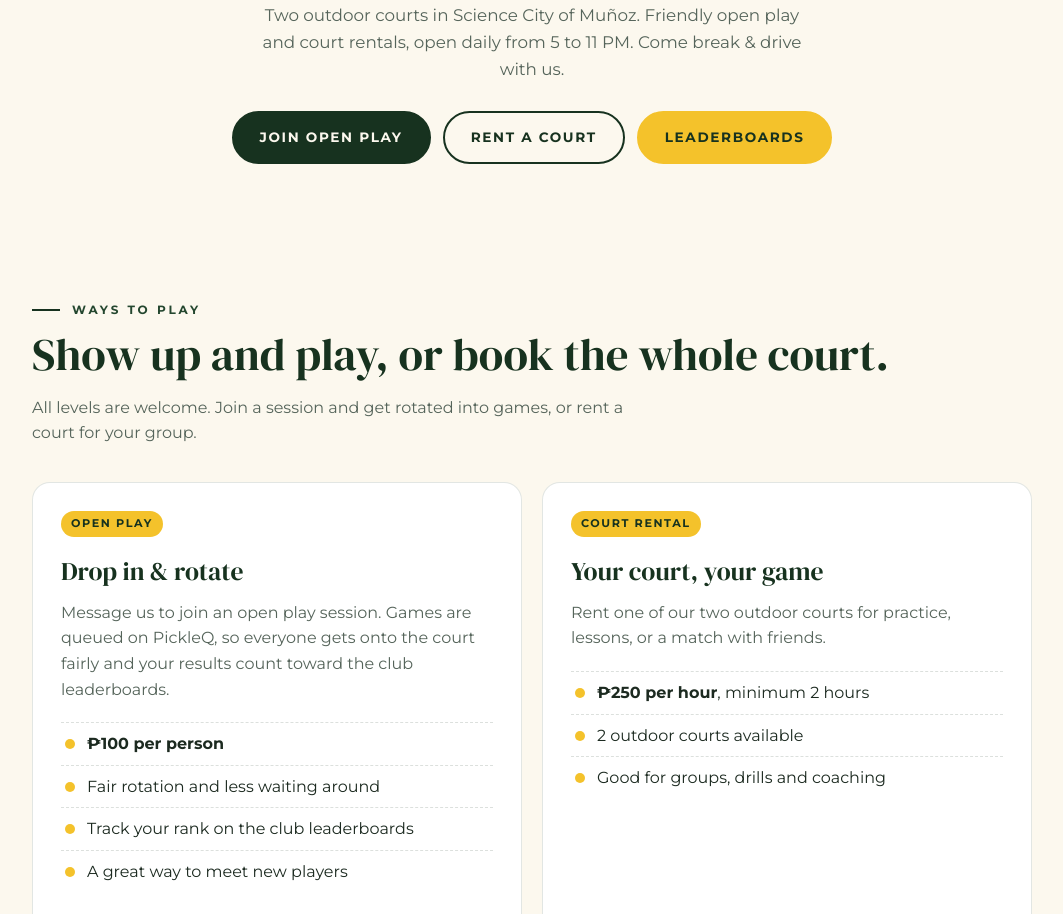
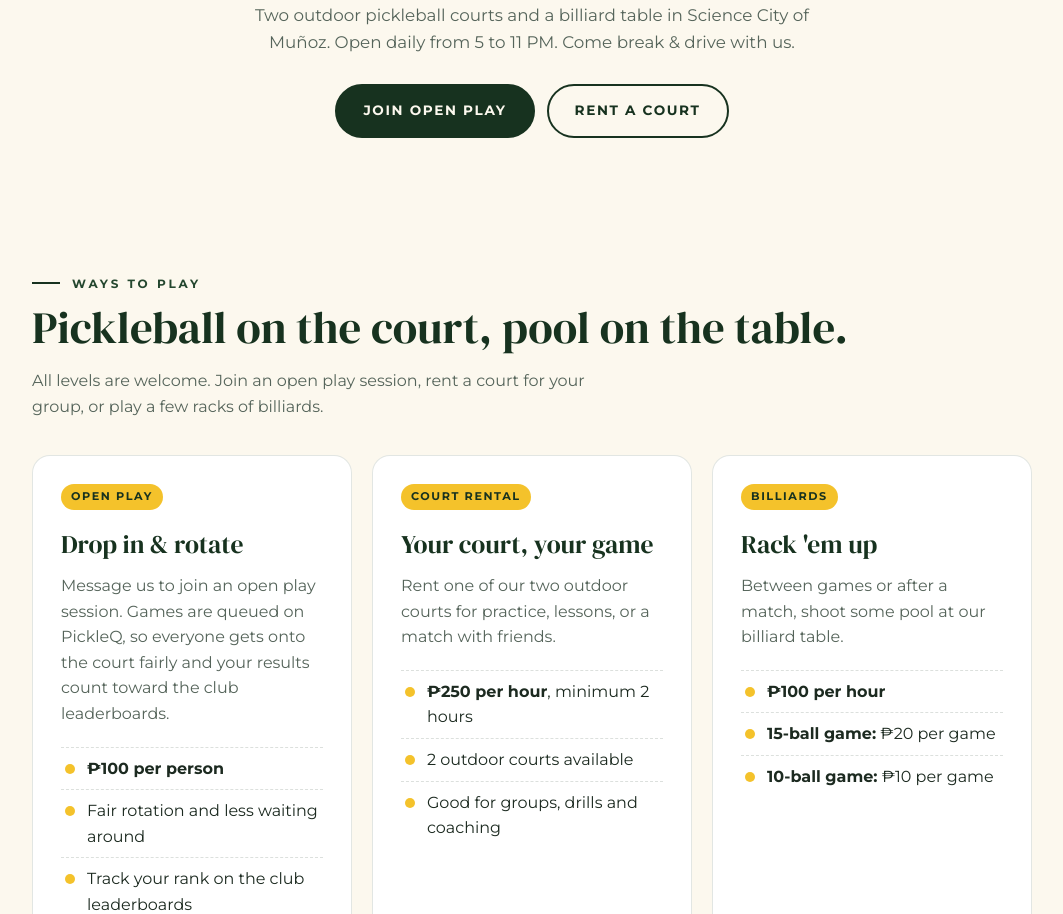
Before and after one commit to pansitlugaw/pickle-cue, a plain HTML site: page index.html in a window 1280 px wide. Shown: the part 539-1453 px from the top of the page, without its empty margins (108-1171 px from the left). Drawn offline with Linux system fonts and the light colour scheme.

Commit message:
Add billiards; move Leaderboards out of main button rows

```diff
--- a/index.html
+++ b/index.html
@@ -134,6 +134,7 @@
     <ul>
       <li><a href="#play">Play</a></li>
       <li><a href="#courts">Courts</a></li>
+      <li class="hide-sm"><a href="#billiards">Billiards</a></li>
       <li class="hide-sm"><a href="#visit">Visit</a></li>
       <li><a href="https://pickleq.app/club/pickle-cue" target="_blank" rel="noopener">Leaderboards</a></li>
     </ul>
@@ -143,11 +144,10 @@
 <header class="hero" id="top">
   <div class="wrap">
     <img src="assets/logo.jpg" alt="Pickle Cue Pickleball Club — Break &amp; Drive">
-    <p class="lead">Two outdoor courts in Science City of Muñoz. Friendly open play and court rentals, open daily from 5 to 11 PM. Come break &amp; drive with us.</p>
+    <p class="lead">Two outdoor pickleball courts and a billiard table in Science City of Muñoz. Open daily from 5 to 11 PM. Come break &amp; drive with us.</p>
     <div class="btns">
       <a class="btn btn-primary" href="https://m.me/ch/97NtbXh65bJyTkrY/" target="_blank" rel="noopener">Join Open Play</a>
       <a class="btn btn-ghost" href="#courts">Rent a Court</a>
-      <a class="btn btn-yellow" href="https://pickleq.app/club/pickle-cue" target="_blank" rel="noopener">Leaderboards</a>
     </div>
   </div>
 </header>
@@ -155,8 +155,8 @@
 <section id="play">
   <div class="wrap">
     <div class="eyebrow">Ways to play</div>
-    <h2>Show up and play, or book the whole court.</h2>
-    <p class="sub">All levels are welcome. Join a session and get rotated into games, or rent a court for your group.</p>
+    <h2>Pickleball on the court, pool on the table.</h2>
+    <p class="sub">All levels are welcome. Join an open play session, rent a court for your group, or play a few racks of billiards.</p>
     <div class="cards">
       <div class="card">
         <span class="tag">Open Play</span>
@@ -183,6 +183,17 @@
           <li>Good for groups, drills and coaching</li>
         </ul>
         <a class="btn btn-yellow" href="https://m.me/ch/97NtbXh65bJyTkrY/" target="_blank" rel="noopener">Book on Messenger</a>
+      </div>
+      <div class="card" id="billiards">
+        <span class="tag">Billiards</span>
+        <h3>Rack 'em up</h3>
+        <p>Between games or after a match, shoot some pool at our billiard table.</p>
+        <ul>
+          <li><strong>₱100 per hour</strong></li>
+          <li><strong>15-ball game:</strong> ₱20 per game</li>
+          <li><strong>10-ball game:</strong> ₱10 per game</li>
+        </ul>
+        <a class="btn btn-ghost" href="https://m.me/ch/97NtbXh65bJyTkrY/" target="_blank" rel="noopener">Message Us</a>
       </div>
     </div>
   </div>
@@ -216,7 +227,7 @@
       </div>
       <div>
         <h4>Rates</h4>
-        <p>Court rental: ₱250/hour (2-hour minimum)<br>Open play: ₱100/person</p>
+        <p>Court rental: ₱250/hour (2-hour minimum)<br>Open play: ₱100/person<br>Billiards: ₱100/hour, or ₱20 per 15-ball game, ₱10 per 10-ball game</p>
       </div>
       <div>
         <h4>Contact</h4>
@@ -226,7 +237,6 @@
     <div class="btns" style="justify-content:flex-start;margin-top:36px">
       <a class="btn btn-primary" href="https://m.me/ch/97NtbXh65bJyTkrY/" target="_blank" rel="noopener">Book a Court</a>
       <a class="btn btn-ghost" href="https://m.me/ch/97NtbXh65bJyTkrY/" target="_blank" rel="noopener">Join Open Play</a>
-      <a class="btn btn-yellow" href="https://pickleq.app/club/pickle-cue" target="_blank" rel="noopener">Leaderboards</a>
     </div>
   </div>
 </section>
```
